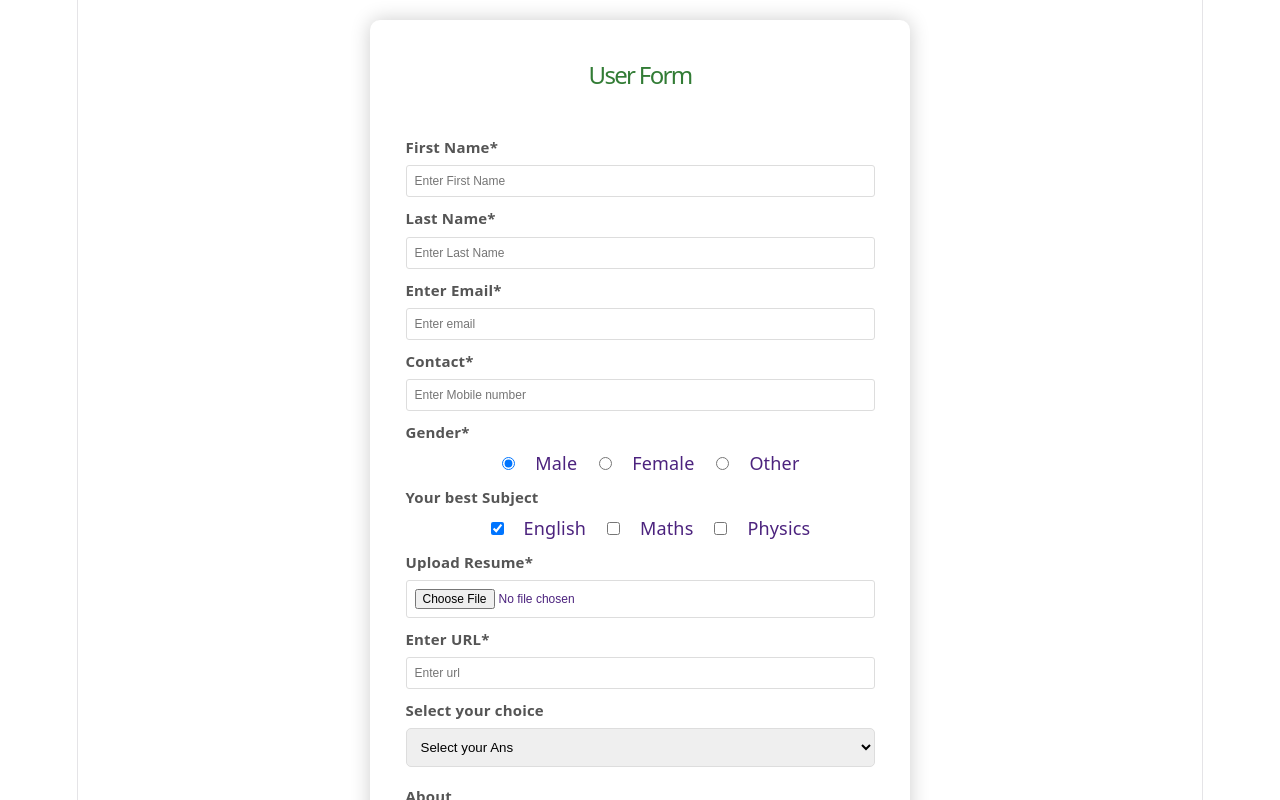
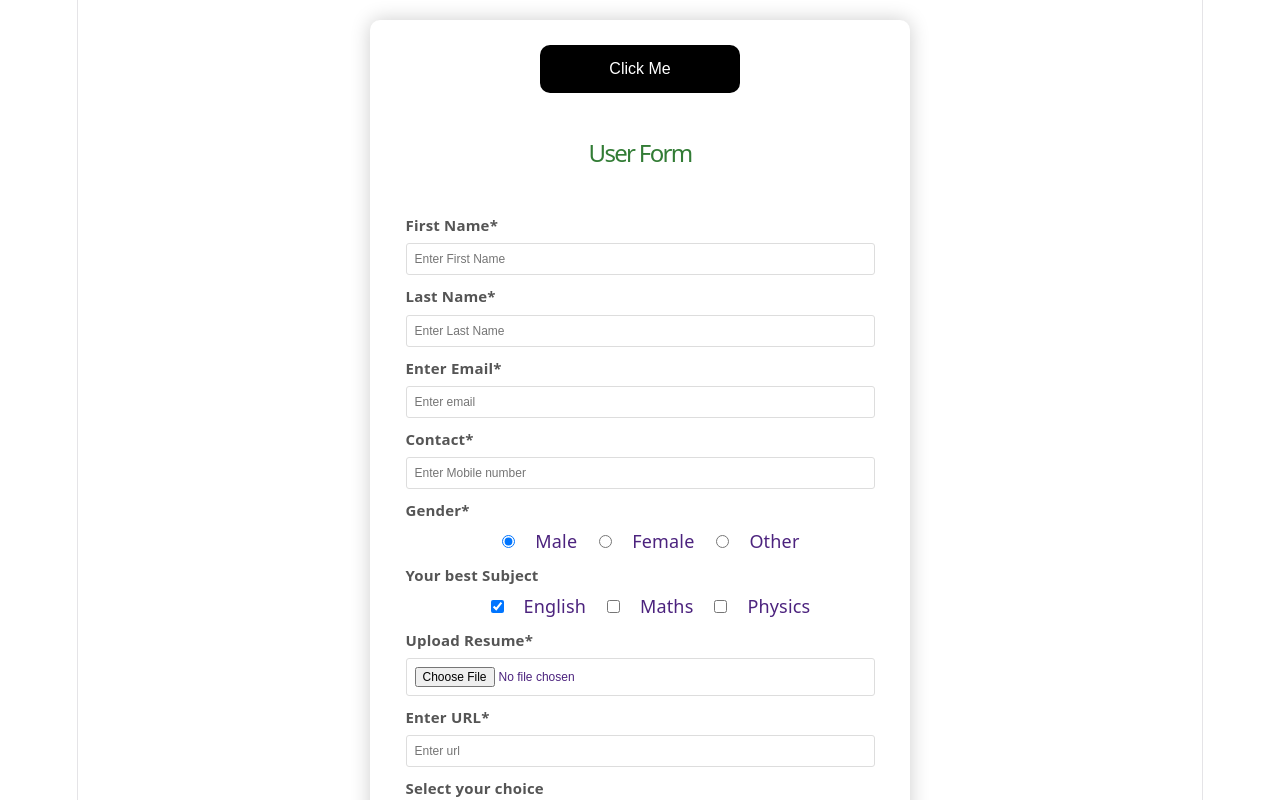
Before and after one commit to Gaur-star/projectReact, a React (Vite) app: page / in a window 1280 px wide. Shown: the top 800 px of the page. Built offline with nearby package versions, Linux system fonts and the light colour scheme.

Commit message:
bootsrap install

```diff
--- a/src/App.jsx
+++ b/src/App.jsx
@@ -1,5 +1,6 @@
 import "./App.css";
 import { React, useState } from "react";
+import { Button } from "bootstrap";
 
 function App() {
     const [firstName, setFirstName] = useState("");
@@ -61,6 +62,7 @@ function App() {
 
     return (
         <div className="App">
+            <button>Click Me</button>
             <h1>User Form</h1>
             <fieldset>
                 <form action="#" method="get">
```
